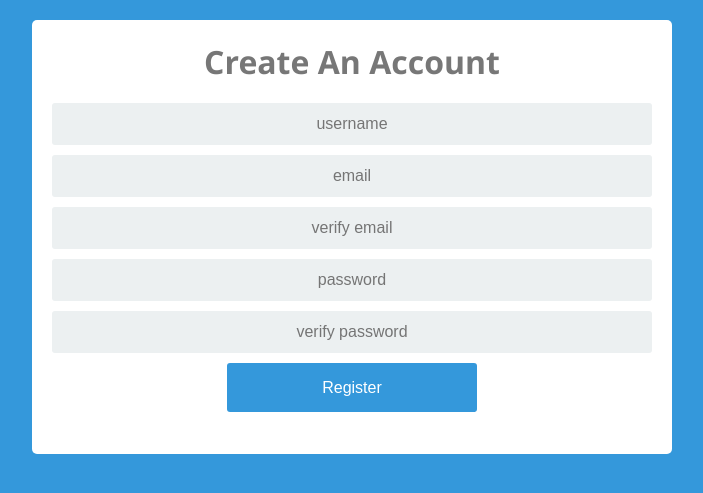
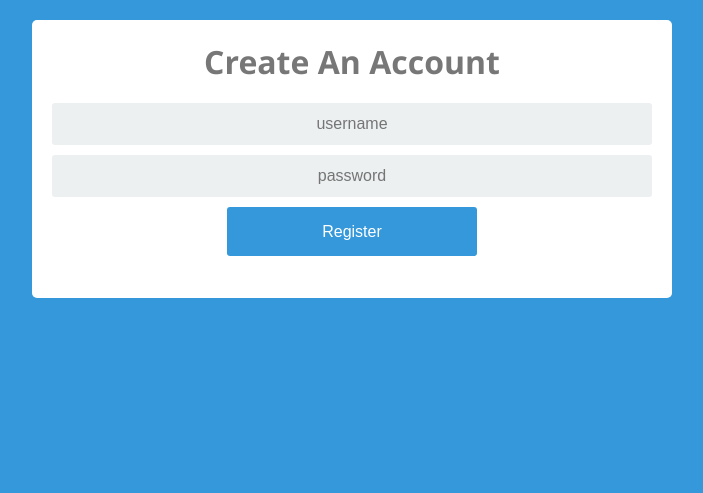
Before and after one commit to Futhark491/Blueberry-Finance, a Flask app: page /registration in a window 1280 px wide. Shown: the top 493 px of the page, without its empty margins (288-991 px from the left). Run offline with Flask 2, Linux system fonts and the light colour scheme; some libraries are stand-ins or nearby versions.

Commit message:
Register fix & various design fixes
Able to register with css design, as well as fixed the "two registers" problem

```diff
--- a/templates/main.html
+++ b/templates/main.html
@@ -1,7 +1,7 @@
 {%  extends "baseLayout.html" %}
 {% block content %}
     {% if session['logged_in'] %}
-        <h2>Hello, {{ username }}! <a href="/logout">Log out.</a> </h2>
+        <h2>Hello, {{ username }}!  <a href="/logout">Log out.</a> </h2>
     {% else %}
         <p>Not logged in!</p>
     {% endif %}
--- a/templates/register.html
+++ b/templates/register.html
@@ -26,19 +26,7 @@
                 </div>
 
                 <div class="control-group">
-                    <input type="text" class="login-field" value="" placeholder="email" name="email">
-                </div>
-
-                <div class="control-group">
-                    <input type="text" class="login-field" value="" placeholder="verify email" name="verify-email">
-                </div>
-
-                <div class="control-group">
                     <input type="password" class="login-field" value="" placeholder="password" name="password">
-                </div>
-
-                <div class="control-group">
-                    <input type="password" class="login-field" value="" placeholder="verify password" name="verify-password">
                 </div>
 
                 <input type="submit" value="Register" class="btn btn-primary btn-large btn-block">
```
Also changed, not shown: templates/login.html (+4 -7 lines).
